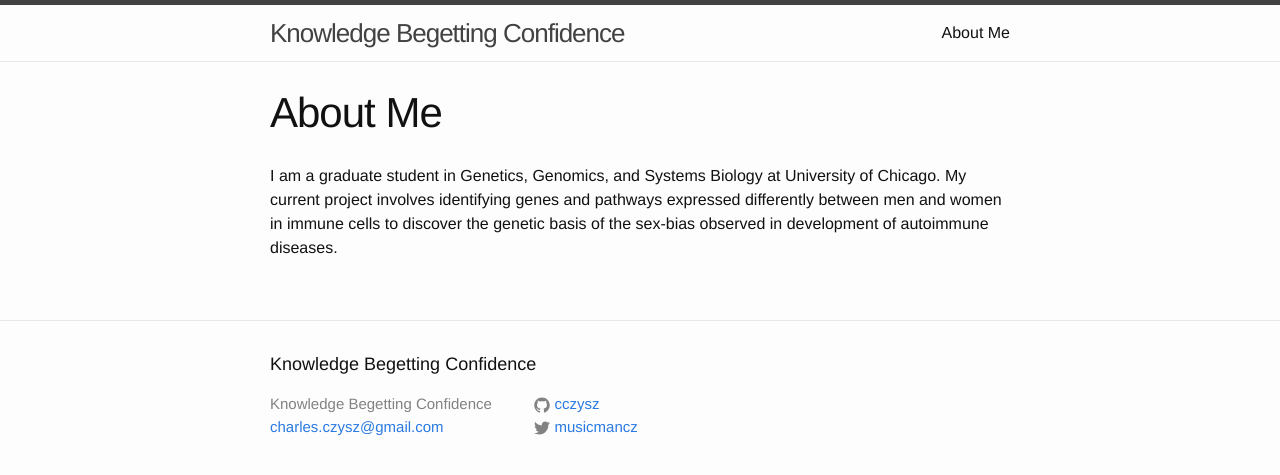
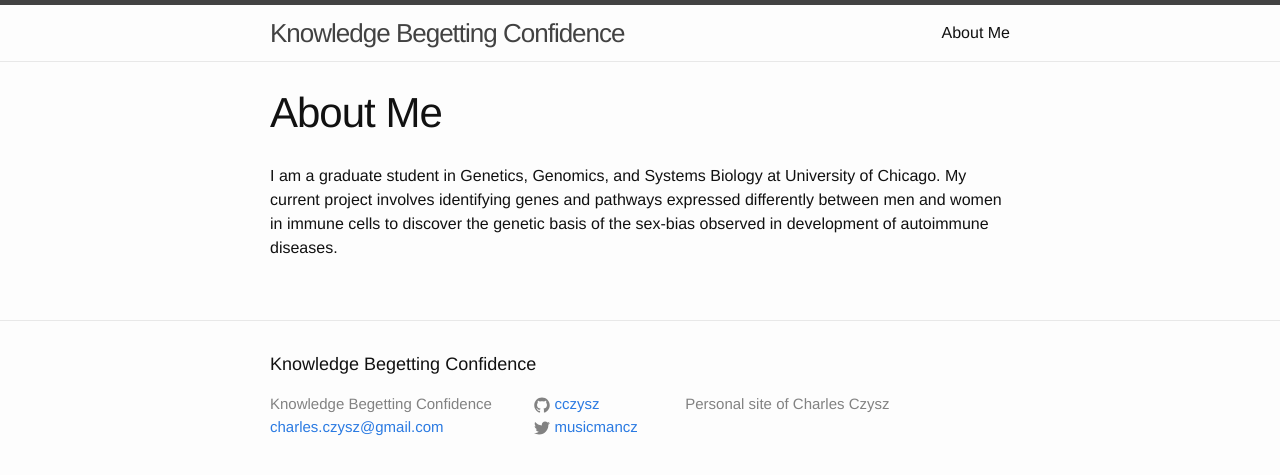
Before and after one commit to cczysz/cczysz.github.io, a Jekyll site: the page built from about.md, in a window 1280 px wide. Shown: the top 475 px of the page. Built offline with Jekyll 4.4.1, drawn with Linux system fonts in a browser that asks for light colours.

Commit message:
updated description

```diff
--- a/_config.yml
+++ b/_config.yml
@@ -1,7 +1,7 @@
 # Site settings
 title: Knowledge Begetting Confidence
 email: charles.czysz@gmail.com
-description:  # this means to ignore newlines until "baseurl:"
+description: Personal site of Charles Czysz
         # Write an awesome description for your new site here. You can edit this
         # line in _config.yml. It will appear in your document head meta (for
         # Google search results) and in your feed.xml site description.
```
